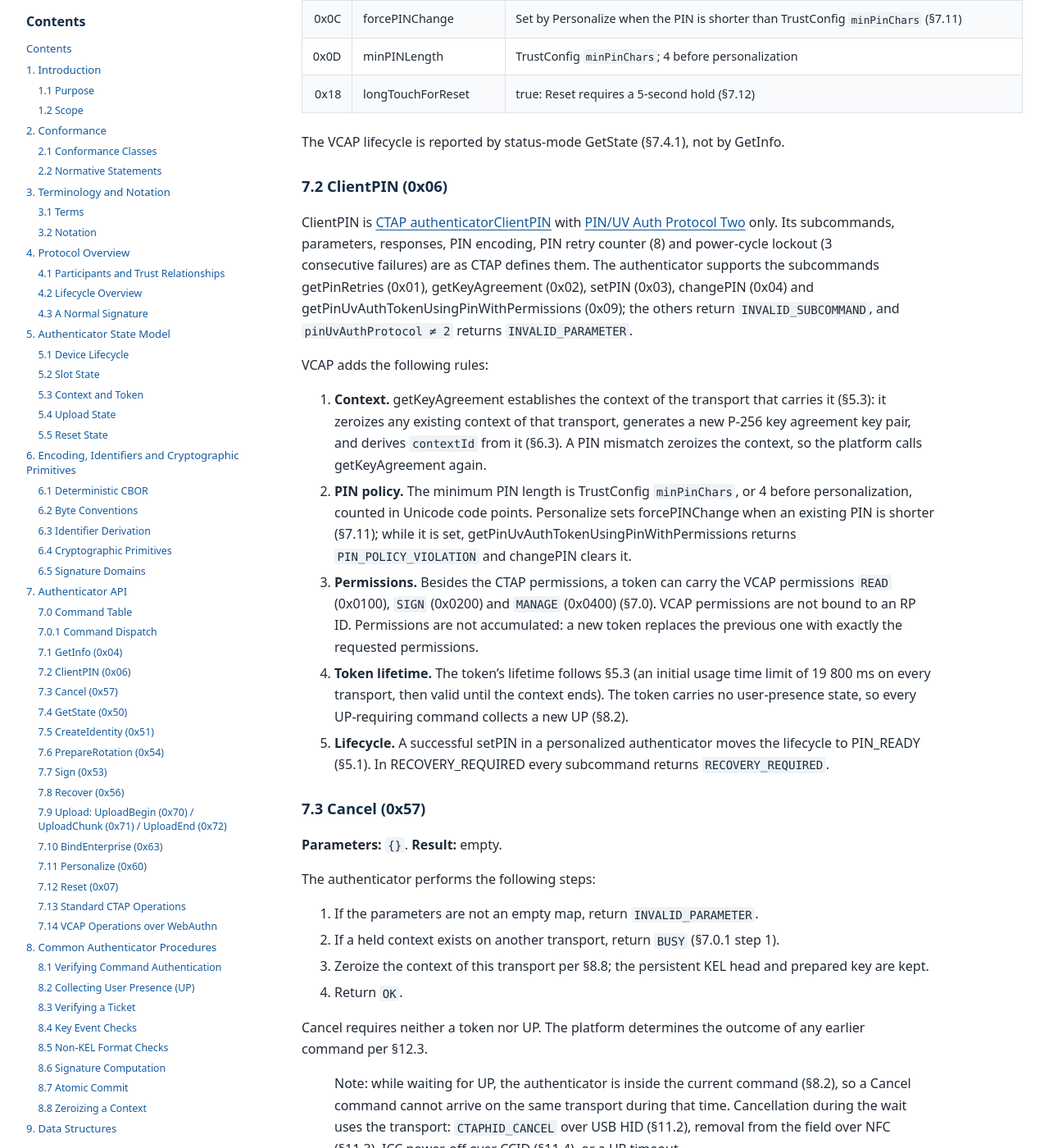
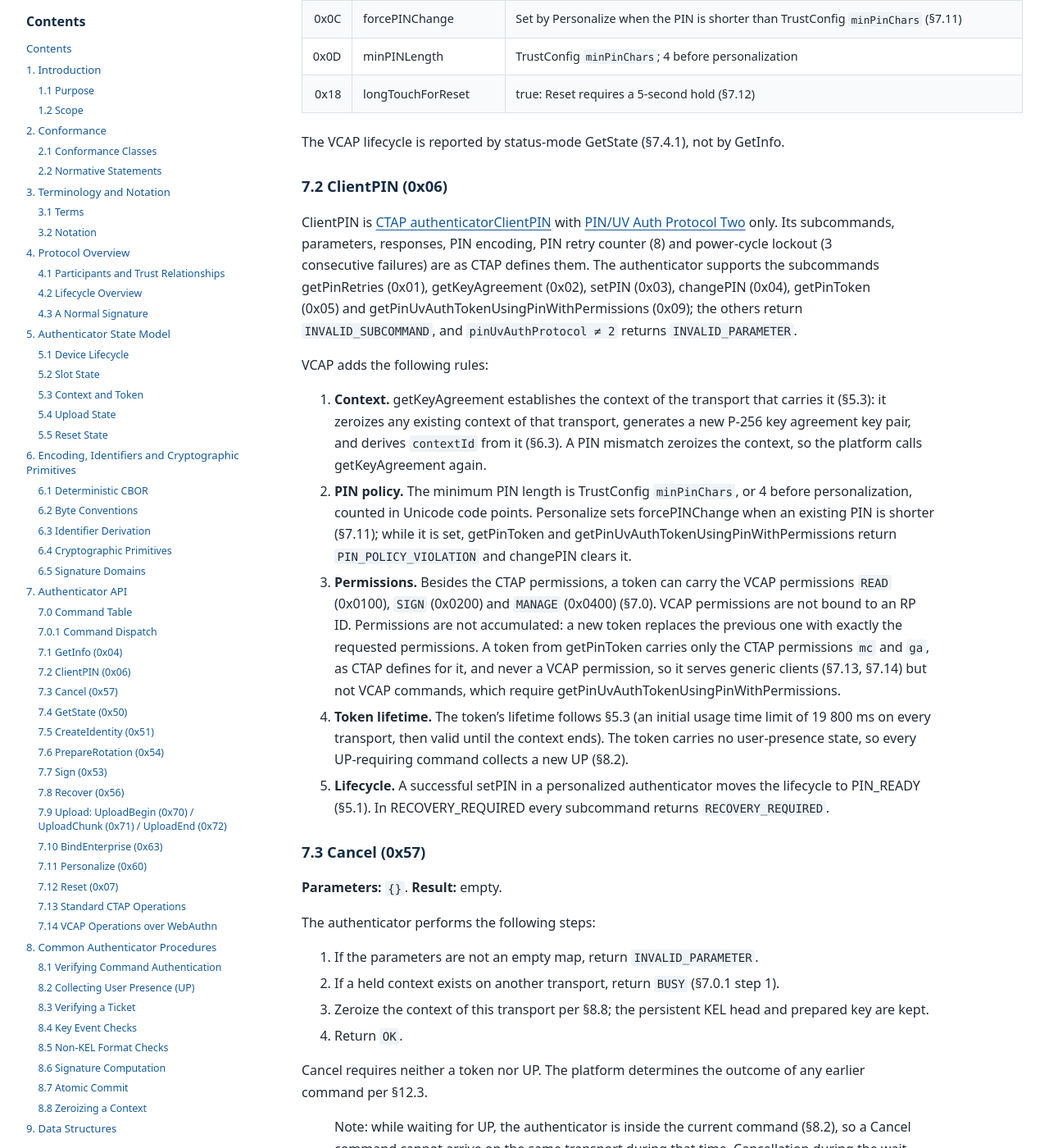
Before and after one commit to vlei-auth/vcap, a Jekyll site: the page built from index.md, in a window 1280 px wide and 1400 px high, scrolled down 19093 px. Shown: the whole window at 82% size. Built offline with Jekyll 4.4.1, drawn with Linux system fonts in a browser that asks for light colours; some of the changed text lies outside the part shown.

Commit message:
Clarify ClientPIN compatibility and JSON duplicate key validation

```diff
--- a/vcap-1.0.md
+++ b/vcap-1.0.md
@@ -473,13 +473,13 @@ The VCAP lifecycle is reported by status-mode GetState (§7.4.1), not by GetInfo
 
 ### 7.2 ClientPIN (0x06)
 
-ClientPIN is [CTAP authenticatorClientPIN][ctap-clientpin] with [PIN/UV Auth Protocol Two][ctap-pinproto2] only. Its subcommands, parameters, responses, PIN encoding, PIN retry counter (8) and power-cycle lockout (3 consecutive failures) are as CTAP defines them. The authenticator supports the subcommands getPinRetries (0x01), getKeyAgreement (0x02), setPIN (0x03), changePIN (0x04) and getPinUvAuthTokenUsingPinWithPermissions (0x09); the others return `INVALID_SUBCOMMAND`, and `pinUvAuthProtocol ≠ 2` returns `INVALID_PARAMETER`.
+ClientPIN is [CTAP authenticatorClientPIN][ctap-clientpin] with [PIN/UV Auth Protocol Two][ctap-pinproto2] only. Its subcommands, parameters, responses, PIN encoding, PIN retry counter (8) and power-cycle lockout (3 consecutive failures) are as CTAP defines them. The authenticator supports the subcommands getPinRetries (0x01), getKeyAgreement (0x02), setPIN (0x03), changePIN (0x04), getPinToken (0x05) and getPinUvAuthTokenUsingPinWithPermissions (0x09); the others return `INVALID_SUBCOMMAND`, and `pinUvAuthProtocol ≠ 2` returns `INVALID_PARAMETER`.
 
 VCAP adds the following rules:
 
 1. **Context.** getKeyAgreement establishes the context of the transport that carries it (§5.3): it zeroizes any existing context of that transport, generates a new P-256 key agreement key pair, and derives `contextId` from it (§6.3). A PIN mismatch zeroizes the context, so the platform calls getKeyAgreement again.
-2. **PIN policy.** The minimum PIN length is TrustConfig `minPinChars`, or 4 before personalization, counted in Unicode code points. Personalize sets forcePINChange when an existing PIN is shorter (§7.11); while it is set, getPinUvAuthTokenUsingPinWithPermissions returns `PIN_POLICY_VIOLATION` and changePIN clears it.
-3. **Permissions.** Besides the CTAP permissions, a token can carry the VCAP permissions `READ` (0x0100), `SIGN` (0x0200) and `MANAGE` (0x0400) (§7.0). VCAP permissions are not bound to an RP ID. Permissions are not accumulated: a new token replaces the previous one with exactly the requested permissions.
+2. **PIN policy.** The minimum PIN length is TrustConfig `minPinChars`, or 4 before personalization, counted in Unicode code points. Personalize sets forcePINChange when an existing PIN is shorter (§7.11); while it is set, getPinToken and getPinUvAuthTokenUsingPinWithPermissions return `PIN_POLICY_VIOLATION` and changePIN clears it.
+3. **Permissions.** Besides the CTAP permissions, a token can carry the VCAP permissions `READ` (0x0100), `SIGN` (0x0200) and `MANAGE` (0x0400) (§7.0). VCAP permissions are not bound to an RP ID. Permissions are not accumulated: a new token replaces the previous one with exactly the requested permissions. A token from getPinToken carries only the CTAP permissions `mc` and `ga`, as CTAP defines for it, and never a VCAP permission, so it serves generic clients (§7.13, §7.14) but not VCAP commands, which require getPinUvAuthTokenUsingPinWithPermissions.
 4. **Token lifetime.** The token's lifetime follows §5.3 (an initial usage time limit of 19 800 ms on every transport, then valid until the context ends). The token carries no user-presence state, so every UP-requiring command collects a new UP (§8.2).
 5. **Lifecycle.** A successful setPIN in a personalized authenticator moves the lifecycle to PIN_READY (§5.1). In RECOVERY_REQUIRED every subcommand returns `RECOVERY_REQUIRED`.
 
@@ -1016,7 +1016,7 @@ The authenticator accepts KERI 1.0 events in JSON serialization with the followi
 3. `v` is exactly `"KERI10JSON"` followed by six lowercase hexadecimal digits and `"_"`; the digits give the total message length in bytes.
 4. `s` and `bt` are lowercase hexadecimal strings without leading zeros (`"0"` for zero); `s` has at most 16 digits.
 5. The string values of `v`, `t`, `d`, `i`, `s`, `p`, `kt`, `nt` and the entries of `k` and `n` contain no backslash escape.
-6. The values of `b`, `c`, `a`, `br`, `ba` and the further fields of `exn` and `rpy` are well-formed JSON values; the authenticator checks only their well-formedness.
+6. The values of `b`, `c`, `a`, `br`, `ba` and the further fields of `exn` and `rpy` follow the JSON grammar of RFC 8259. The authenticator checks only that grammar; uniqueness of keys inside these values is checked by the enterprise (§12.8 item 3).
 
 ### 8.5 Non-KEL Format Checks
 
@@ -1378,7 +1378,7 @@ The enterprise Ticket issuer MUST:
 
    The authenticator checks whether the head and counter are current. Slot state cached by the wallet is never a state basis.
 2. Durably store the message before issuing the Ticket; audit IDs stay within the enterprise.
-3. Fully verify route, receiving domain, risk and content authorization; for KEL events also verify the SAID, prior event, witnesses, delegation and network acceptance.
+3. Fully verify route, receiving domain, risk and content authorization, and reject a message that has duplicate keys in any JSON object; for KEL events also verify the SAID, prior event, witnesses, delegation and network acceptance.
 4. Set `signCounter` to the slot's current counter + 1. When it issues another Ticket for a counter value that already has an unused Ticket (for example because the user abandoned the earlier request), it treats the earlier Ticket as still usable until the counter advances, and identifies which message was signed by the `originalDigest` in Signed. When in doubt about device state, require the platform to submit a fresh StateProof.
 5. Perform replay protection for non-KEL results at the receiving end as defense in depth (the signature counter already makes each Ticket single-use).
 6. When an event is permanently rejected by an authority, mark the slot as REJECTED on the enterprise side only with operational authorization: no further Tickets are issued for the slot in this reset epoch, nothing is rolled back, and no replacement event is signed; the slot can be used again only after Reset. On transient failures, redeliver the original signature.
```
Also changed, not shown: other parts of vcap-1.0.md (+1 -1 lines).
